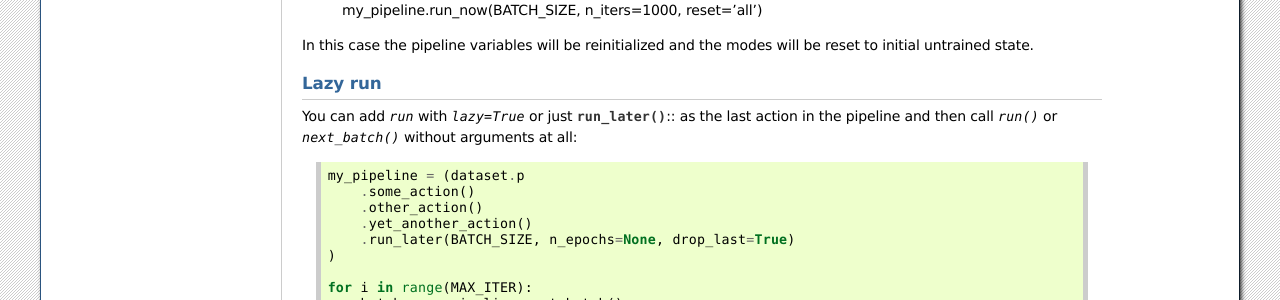
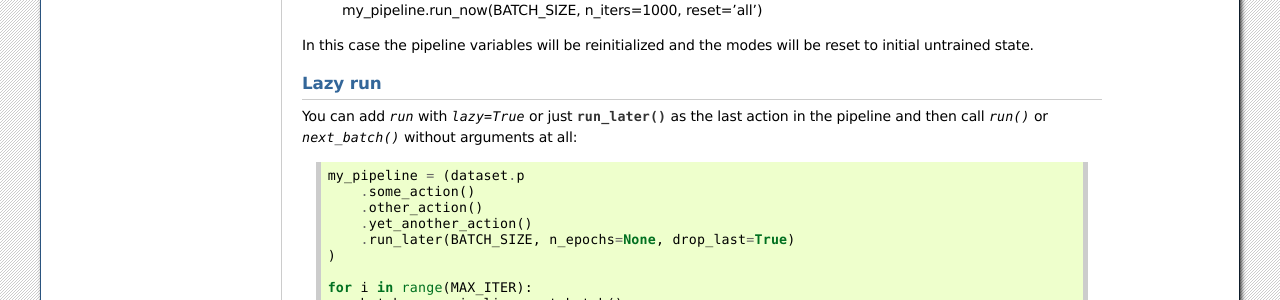
Before and after one commit to analysiscenter/batchflow, a Sphinx documentation site: the page built from docs/intro/pipeline.rst, in a window 1280 px wide and 900 px high, scrolled down 5262 px. Shown: the part 152-452 px from the top of the window. Built offline with Sphinx 7.4.7, drawn with Linux system fonts in a browser that asks for light colours; pages that are not in the unit, such as notebooks, are missing from menus.

Commit message:
Fix typo

```diff
--- a/docs/intro/pipeline.rst
+++ b/docs/intro/pipeline.rst
@@ -328,7 +328,7 @@ In this case the pipeline variables will be reinitialized and the modes will be
 Lazy run
 --------
 
-You can add `run` with `lazy=True` or just :meth:`~.Pipeline.run_later`:: as the last action in the pipeline and
+You can add `run` with `lazy=True` or just :meth:`~.Pipeline.run_later` as the last action in the pipeline and
 then call `run()` or `next_batch()` without arguments at all::
 
     my_pipeline = (dataset.p
```
